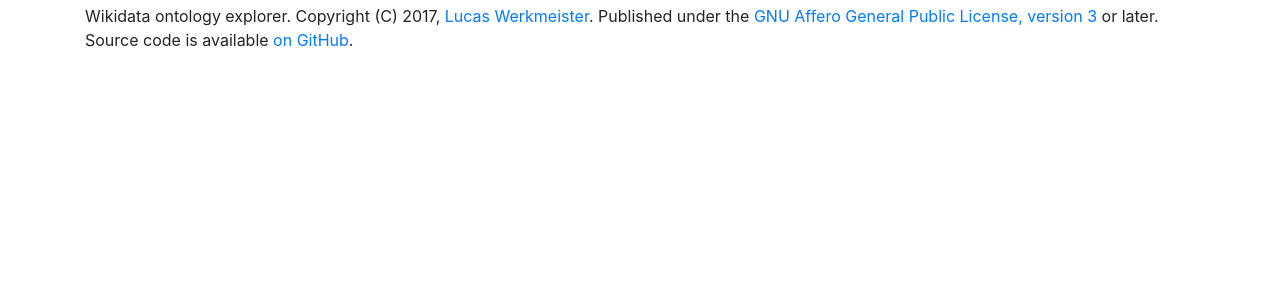
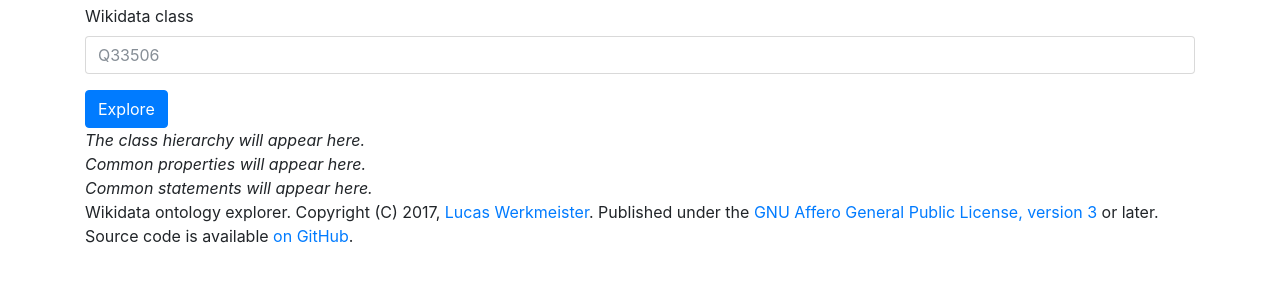
Before and after one commit to lucaswerkmeister/wikidata-ontology-explorer, a plain HTML site: page index.html in a window 1280 px wide. Shown: the part 48-330 px from the top of the page. Drawn offline with nearby package versions, Linux system fonts and the light colour scheme.

Commit message:
Add form and placeholder divs

```diff
--- a/index.html
+++ b/index.html
@@ -8,7 +8,22 @@
   </head>
   <body class="container" vocab="https://schema.org/" typeof="SoftwareApplication">
     <h1 property="name">Wikidata ontology explorer</h1>
-
+    <form>
+      <div class="form-group">
+        <label for="wikidataClass">Wikidata class</label>
+        <input type="text" class="form-control" id="wikidataClass" placeholder="Q33506">
+      </div>
+      <button type="submit" class="btn btn-primary" onclick="return false;">Explore</button>
+    </form>
+    <div id="classHierarchy">
+      <i>The class hierarchy will appear here.</i>
+    </div>
+    <div id="commonProperties">
+      <i>Common properties will appear here.</i>
+    </div>
+    <div id="commonStatements">
+      <i>Common statements will appear here.</i>
+    </div>
     <footer>
       <div class="license-info">
         Wikidata ontology explorer.
```
